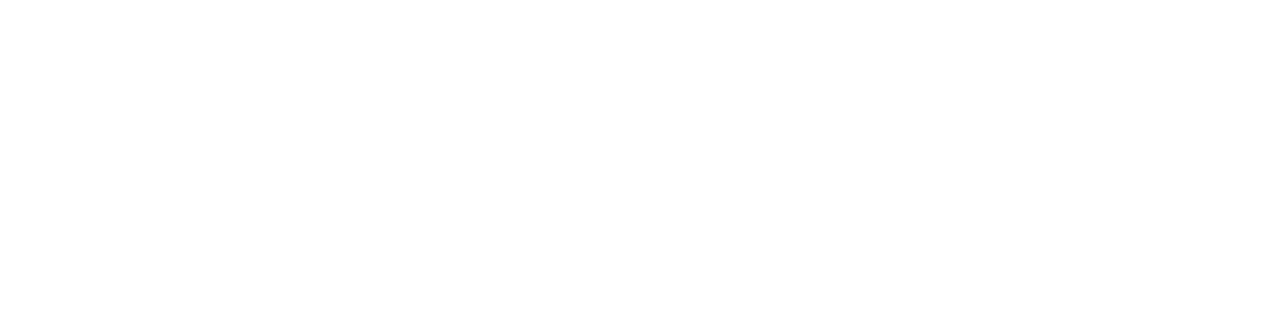
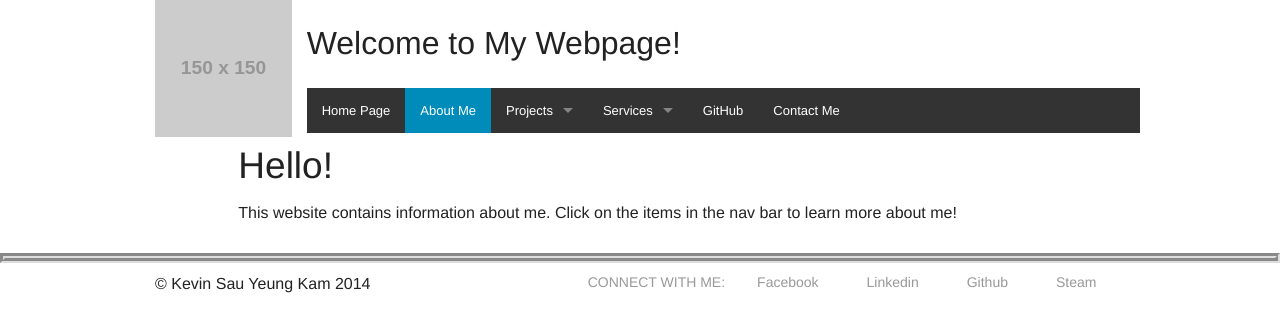
Before and after one commit to alweky/COMP308Assignment01, a plain HTML site: page aboutMe.html in a window 1280 px wide. Drawn offline with Linux system fonts and the light colour scheme; placeholder pictures from the web are drawn by us.

Commit message:
Fixed some wrong html code links
It works ^_^

```diff
--- a/aboutMe.html
+++ b/aboutMe.html
@@ -0,0 +1,84 @@
+<!doctype html>
+<html>
+	<head>
+		<meta charset="utf-8" />
+		<title>Kevin Sau Yeung Kam</title>
+		<link rel="stylesheet" href="css/foundation.min.css" />
+		<link rel="stylesheet" href="css/normalize.css" />
+		<link rel="stylesheet" href="css/app.css" />
+		<script src="js/vendor/modernizr.js"></script>
+	</head>
+	<body>
+	<div class="row">
+		<div class="large-2 columns">
+			<img src="http://placehold.it/150x150/" alt="" />
+		</div>
+		<div class="large-10 columns">
+			<div class="row">
+				<h1>Welcome to My Webpage!</h1>
+			</div>
+			<div class="row">
+				<nav class="top-bar" data-topbar role="navigation">
+					<section class="top-bar-section">
+						<ul class="left">
+							<li>
+								<a href="index.html">Home Page</a>
+							</li>
+							<li class="active">
+								<a href="aboutMe.html">About Me</a>
+							</li>
+							<li class="has-dropdown">
+								<a herf="#">Projects</a>
+								<ul class="dropdown">
+									<li><a href="#">Jumper!</a></li>
+									<li><a href="#">Advanced Space Wars</a></li>
+									<li><a href="#">ThreeJS Solar System</a></li>
+								</ul>
+							</li>
+							<li class="has-dropdown">
+								<a herf="#">Services</a>
+								<ul class="dropdown">
+									<li><a href="#">First Item</a></li>
+									<li><a href="#">Second Item</a></li>
+								</ul>
+							</li>
+							<li>
+								<a herf="#">GitHub</a>
+							</li>
+							<li>
+								<a herf="#">Contact Me</a>
+							</li>
+						</ul>
+					</section>
+				</nav>
+			</div>
+		</div>
+	</div>
+	<div class="row">
+		<article class="large-12 columns large-offset-1">
+			<h2>Hello!</h2>
+			<p>
+				This website contains information about me. Click on the items in the nav bar to learn more about me!
+			</p>
+		</article>
+	</div>
+	<hr></hr>
+	<div class="row">
+		<div class="large-5 columns">
+			<p>&copy; Kevin Sau Yeung Kam 2014</p>
+		</div>
+		<div class="large-7 columns">
+			<dl class="sub-nav">
+				<dt>Connect with Me:</dt>
+				<dd><a href="#">Facebook</a></dd>
+				<dd><a href="#">Linkedin</a></dd>
+				<dd><a href="#">Github</a></dd>
+				<dd><a href="#">Steam</a></dd>
+			</dl>
+		</div>
+	</div>
+	<script src="scripts/libs/jquery.js"></script>
+	<script src="scripts/libs/foundation.min.js"></script>
+	<script>$(document).foundation()</script>
+	</body>
+</html>
```
Also changed, not shown: index.html (+5 -5 lines).
